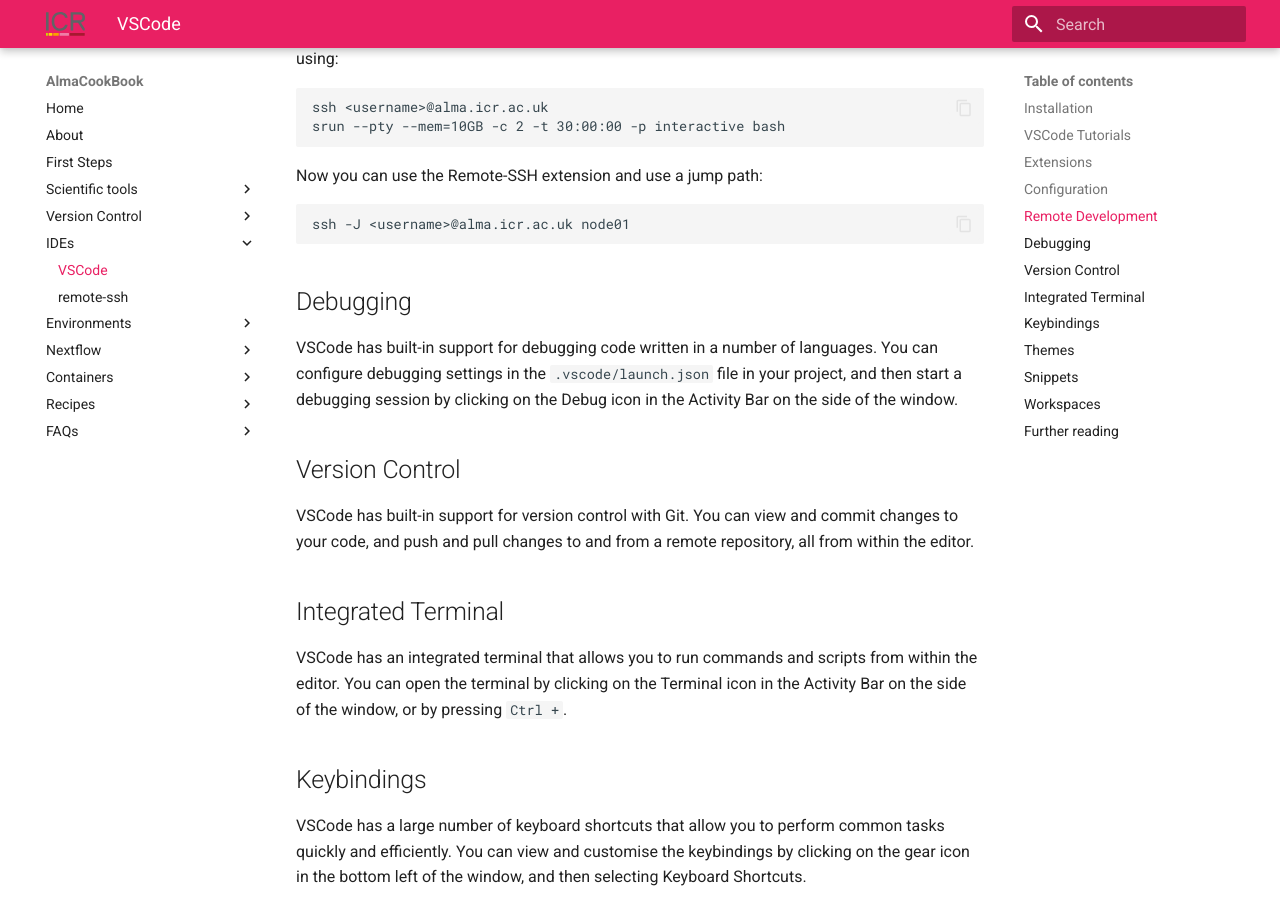
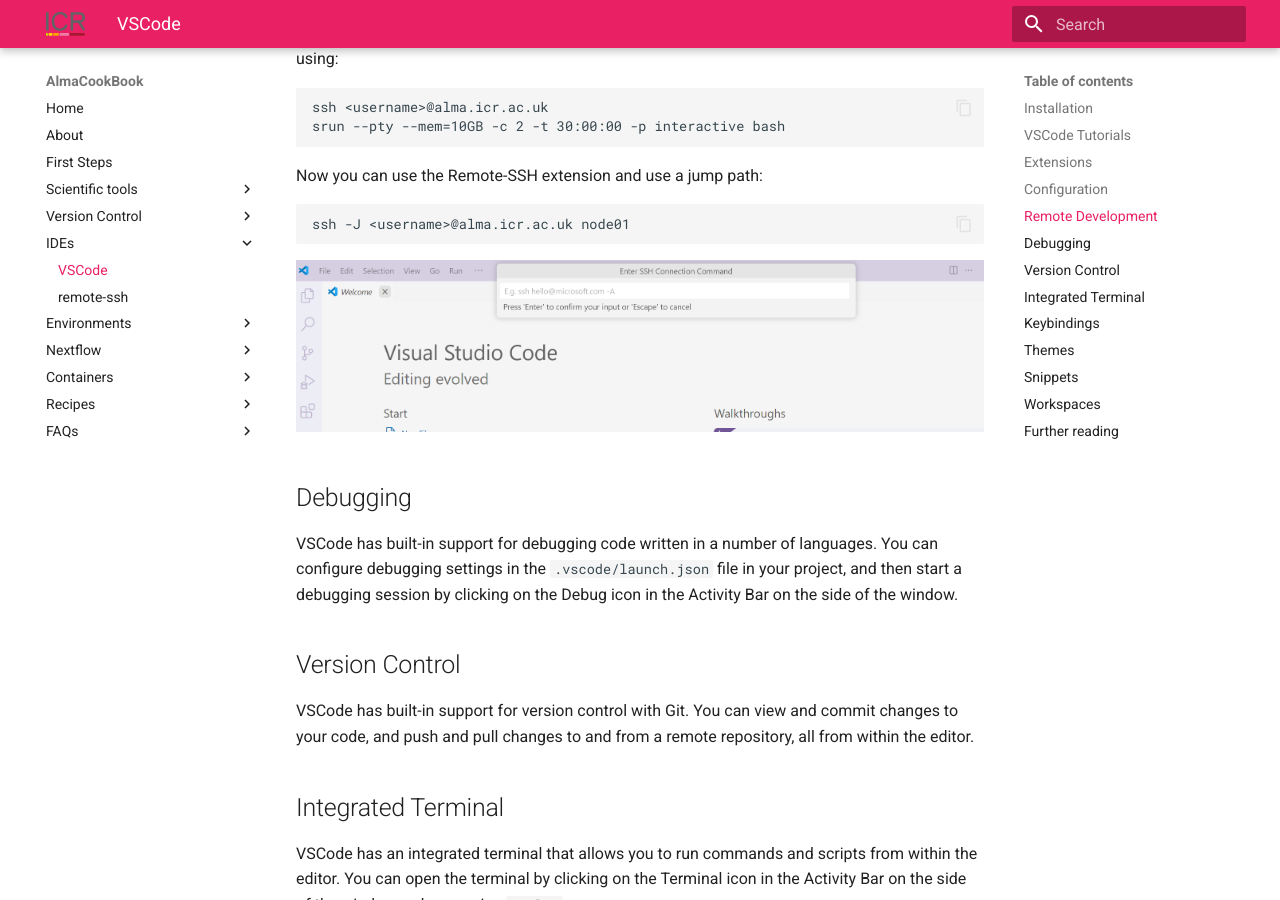
Before and after one commit to AlmaCookBook/AlmaCookBook.github.io, an MkDocs documentation site: the page built from docs/ides/vscode.md, in a window 1280 px wide and 900 px high, scrolled down 1689 px. Built offline with MkDocs 1.6.1 and Material for MkDocs 9.7.7, drawn with Linux system fonts in a browser that asks for light colours.

Commit message:
Added image

````diff
--- a/docs/ides/vscode.md
+++ b/docs/ides/vscode.md
@@ -50,6 +50,8 @@
 ```
 ssh -J <username>@alma.icr.ac.uk node01
 ```
+![alt text](image.png)
+
 
 ## Debugging
 VSCode has built-in support for debugging code written in a number of languages. You can configure debugging settings in the `.vscode/launch.json` file in your project, and then start a debugging session by clicking on the Debug icon in the Activity Bar on the side of the window.
````
Also changed, not shown: docs/ides/image.png (added).
